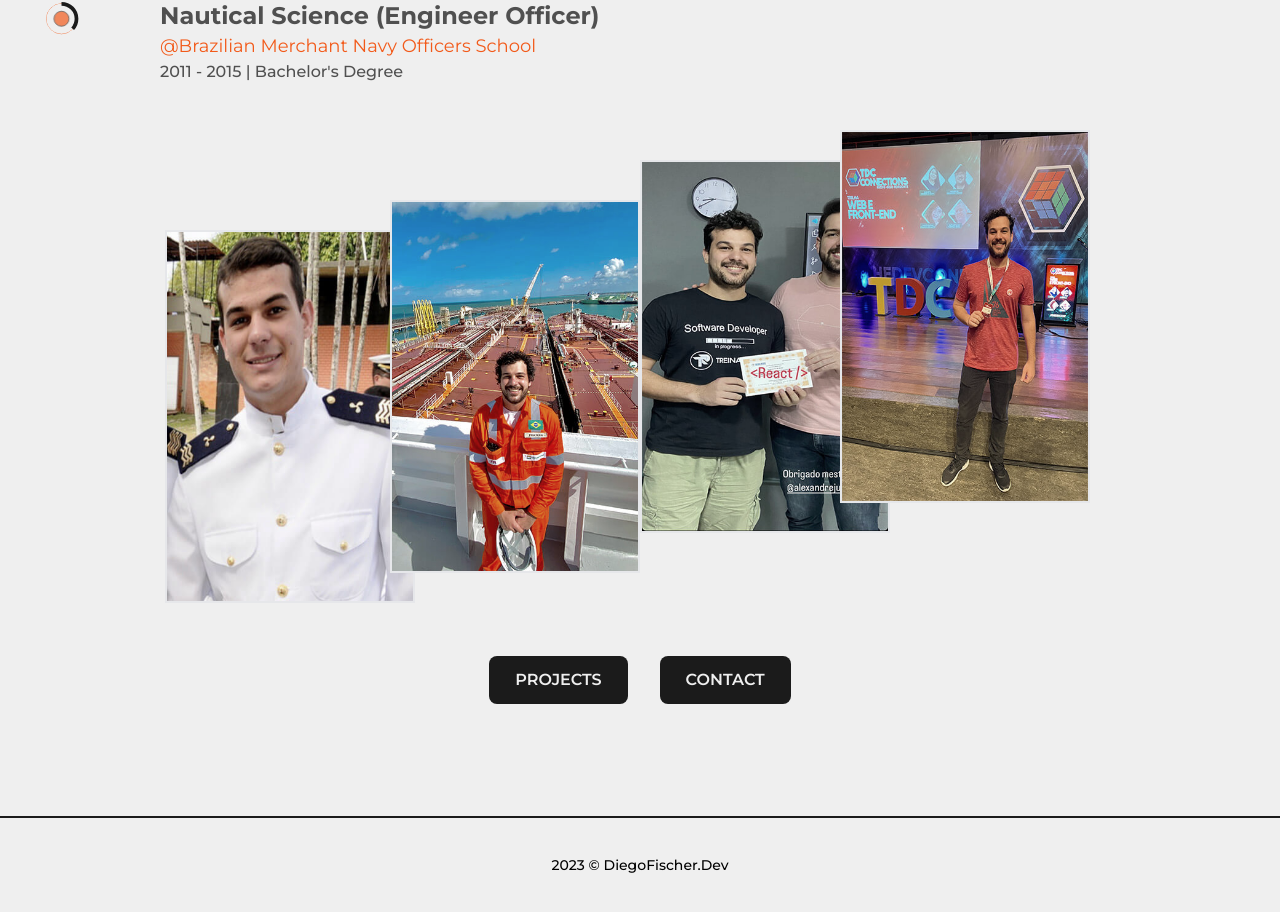
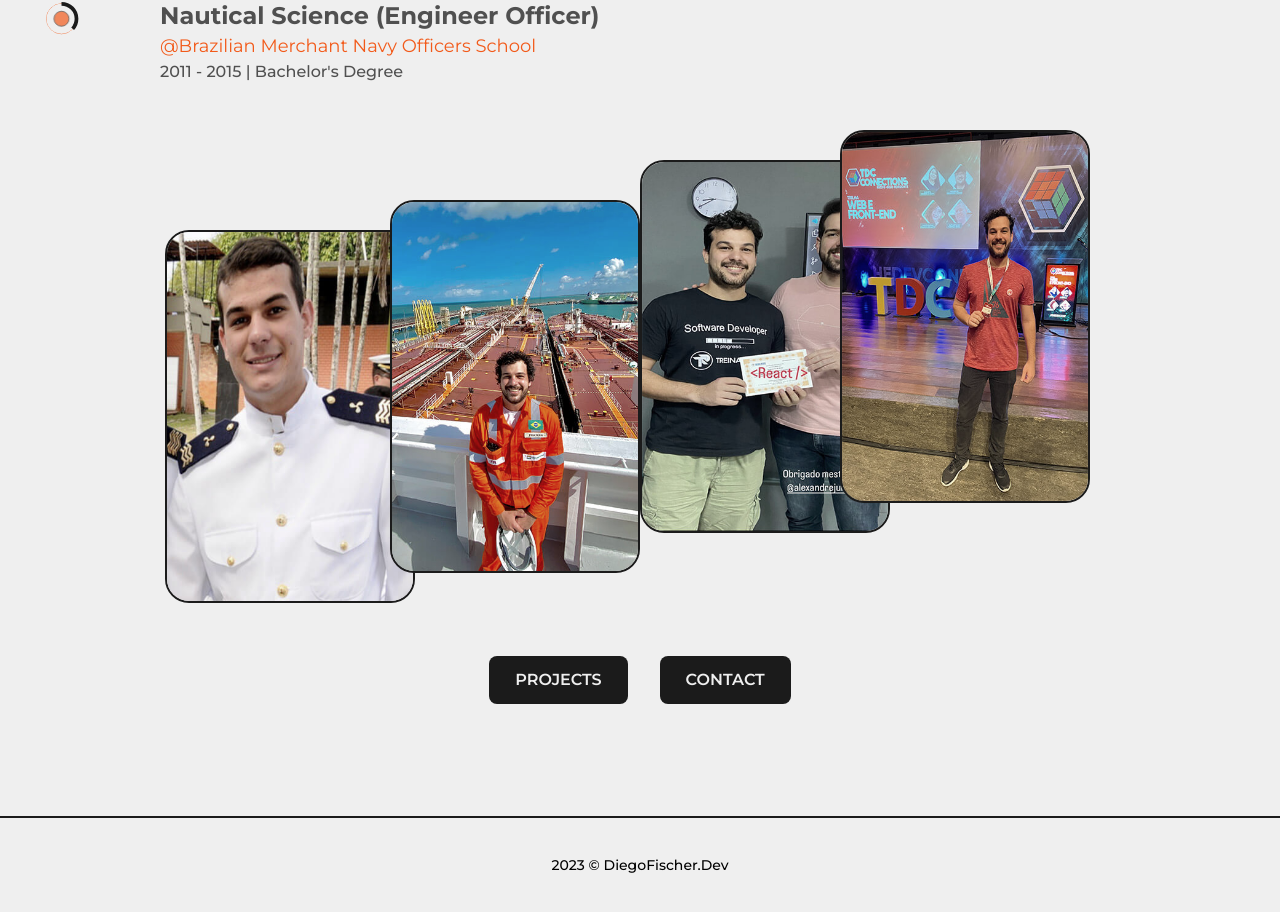
Before and after one commit to DiegoFischerDev/MyPotifolio-Next-Tailwind, a Next.js app: page /about in a window 1280 px wide. Shown: the part 4059-4971 px from the top of the page. Built offline with nearby package versions, Linux system fonts and the light colour scheme.

Commit message:
about pictures adjustments

```diff
--- a/src/app/about/page.js
+++ b/src/app/about/page.js
@@ -147,31 +147,31 @@ export default function about() {
 
         <AnimatedImage
           image={Foto1}
-          className="w-1/4 rounded-lg absolute left-0 top-0 -rotate-[8deg]"
+          className=""
           x="10%"
           y={-30}
-          deg={5}
+          deg={10}
         />
         <AnimatedImage
           image={Foto2}
-          className="w-1/4 rounded-lg absolute left-0 top-0 -rotate-[15deg]"
+          className=""
           x="100%"
           y={-60}
-          deg={18}
+          deg={15}
         />
         <AnimatedImage
           image={Foto3}
-          className="w-1/4 rounded-lg absolute left-0 top-0 -rotate-[28deg]"
+          className=""
           x="200%"
           y={-100}
-          deg={25}
+          deg={20}
         />
         <AnimatedImage
           image={Foto4}
-          className="w-1/4 rounded-lg absolute left-0 top-0 -rotate-[8deg]"
+          className=""
           x="280%"
           y={-130}
-          deg={20}
+          deg={15}
         />
 
       </div>
--- a/src/components/AnimatedImage.js
+++ b/src/components/AnimatedImage.js
@@ -2,25 +2,42 @@
 
 import { motion } from "framer-motion"
 import Image from "next/image";
+import { useState } from "react";
 
-export default function AnimatedImage({ image, x, y, deg,  className }) {
+export default function AnimatedImage({ image, x, y, deg, className }) {
+
+  const [open, setOpen] = useState(false);
 
   return (
+    <>
       <motion.div
-      className={`${className}`}
-      // whileHover={{scale:1.05}}
+        className={`w-1/4 z-0 rounded-lg absolute left-0 top-0 ${className}`}
+        whileHover={{ zIndex: 10, }}
         initial={{ x: 0, y: 0 }}
         whileInView={{ x: x, y: y }}
-      transition={{ duration: 1.5 }}
+        transition={{ duration: 1 }}
         viewport={{ once: false }}
+        onClick={() => { setOpen(!open) }}
       >
         <Image
           src={image}
           alt='Diego Fischer Image'
           priority={true}
-        className={`-rotate-[${deg}deg] border-2`}
+          className={`-rotate-[${deg}deg] hover:-rotate-0 border-2 dark:border-light border-dark rounded-3xl`}
           sizes="(max-width: 768px) 100vw, (max-width: 1200px) 50vw, 33vw"
         />
       </motion.div>
+
+        {open &&
+          <Image
+            src={image}
+            alt='Diego Fischer Image'
+            priority={true}
+            className={`absolute z-40 -top-40 left-0 w-[100%] max-w-[600px] h-[60vh] border-2 dark:border-light border-dark rounded-3xl`}
+            sizes="(max-width: 768px) 100vw, (max-width: 1200px) 50vw, 33vw"
+            onClick={() => { setOpen(!open) }}
+          />
+        }
+    </>
   )
 }
```
Lines whose indentation alone changed are shown as unchanged.
